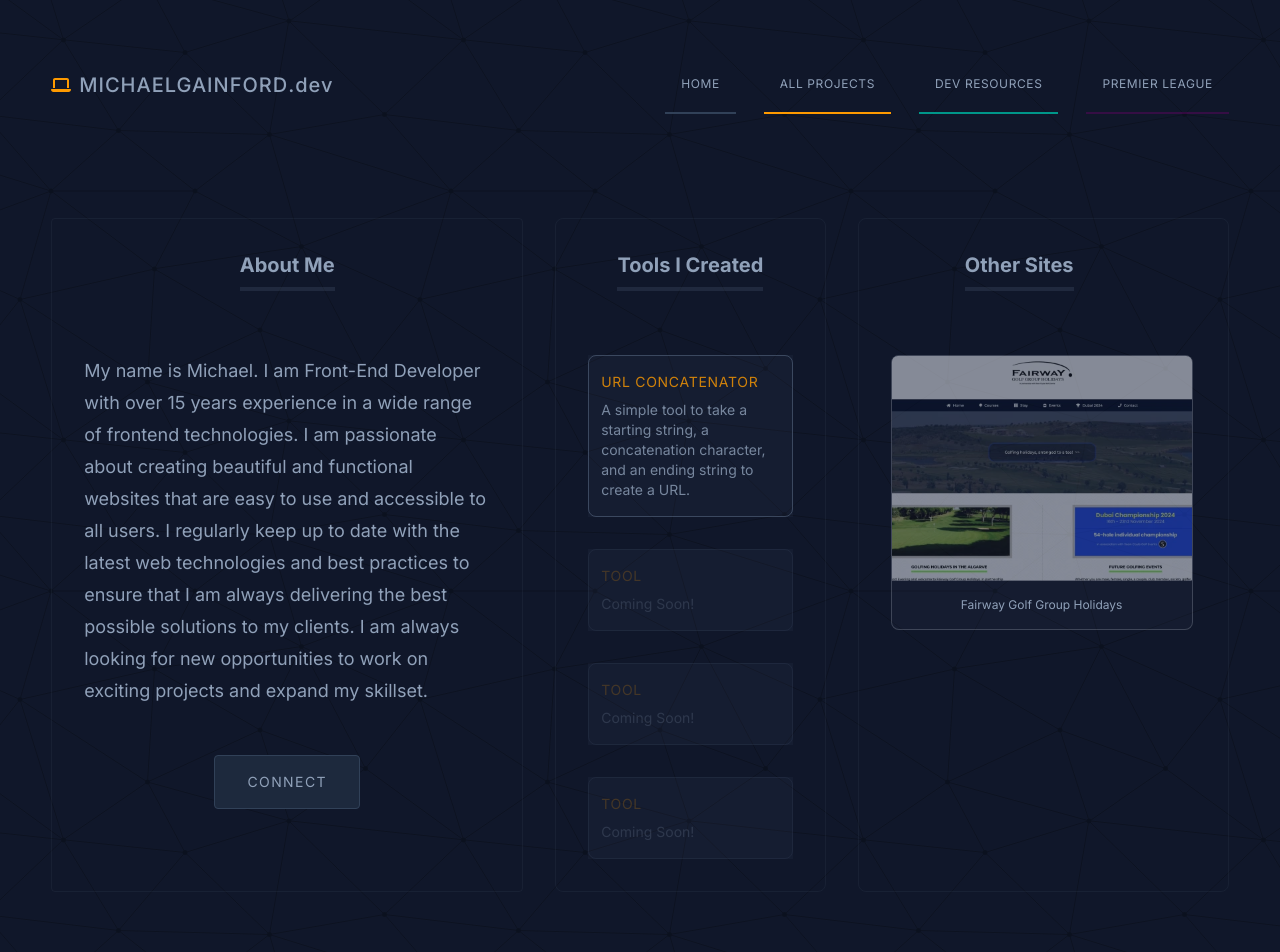
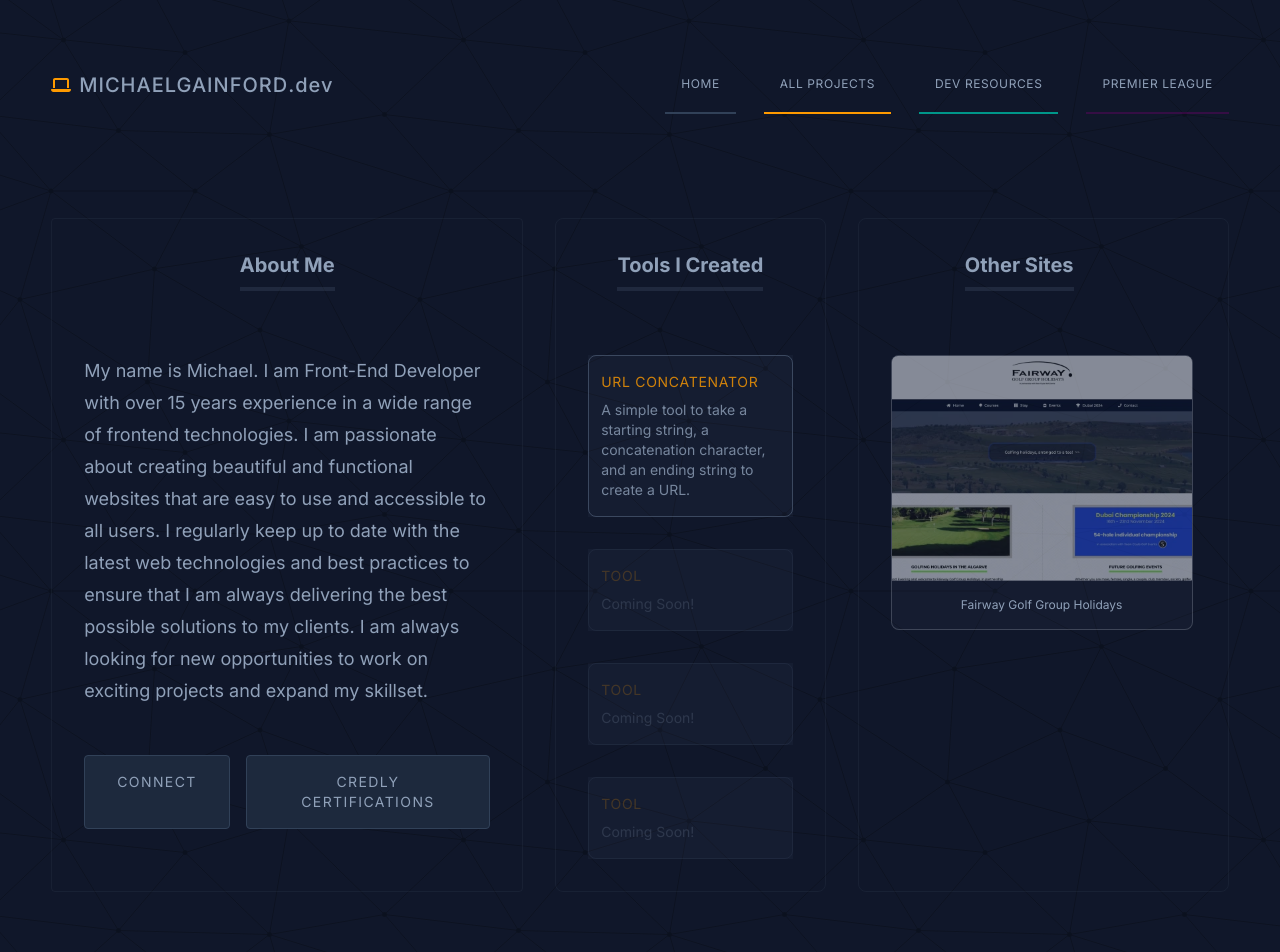
Before and after one commit to michaelgainford/michaelgainford.github.io, a Next.js app: page /general/about in a window 1280 px wide. Shown: the top 952 px of the page. Built offline with nearby package versions, Linux system fonts and the light colour scheme.

Commit message:
Add accrediation to About Me card component.

```diff
--- a/components/cards/Card_AboutMe.jsx
+++ b/components/cards/Card_AboutMe.jsx
@@ -10,7 +10,7 @@ export default function COMPONENT_CARD_ABOUT_ME() {
             <p className="text-center lg:text-left max-lg:px-4 text-sm/5 lg:text-lg/8">
                 My name is Michael. I am Front-End Developer with over 15 years experience in a wide range of frontend technologies. I am passionate about creating beautiful and functional websites that are easy to use and accessible to all users. I regularly keep up to date with the latest web technologies and best practices to ensure that I am always delivering the best possible solutions to my clients. I am always looking for new opportunities to work on exciting projects and expand my skillset.
             </p>
-            <div className="flex max-lg:px-4 justify-start mt-8 lg:mt-12 motion motion-preset-slide-up motion-delay-[1200ms]">
+            <div className="flex flex-col md:flex-row max-lg:px-4 justify-start mt-8 lg:mt-12 motion motion-preset-slide-up motion-delay-[1200ms] gap-4">
                 <Button
                     href="#socials"
                     label="Connect"
@@ -21,6 +21,20 @@ export default function COMPONENT_CARD_ABOUT_ME() {
                     hover_background_colour="hover:bg-amber-500"
                     text_colour="text-current"
                     hover_text_colour="hover:text-slate-900 ml-0 mx-auto"
+                    other_classes="max-md:w-full"
+                />
+                <Button
+                    href="https://www.credly.com/users/michael-gainford.3546f4c8"
+                    label="Credly Certifications"
+                    target="_blank"
+                    title="Credly Certifications"
+                    ariaLabel="Credly Certifications"
+                    background_colour="bg-slate-800"
+                    border_colour="border-slate-700"
+                    hover_background_colour="hover:bg-amber-500"
+                    text_colour="text-current"
+                    hover_text_colour="hover:text-slate-900 ml-0 mx-auto"
+                    other_classes="max-md:w-full"
                 />
             </div>
         </div>
```
